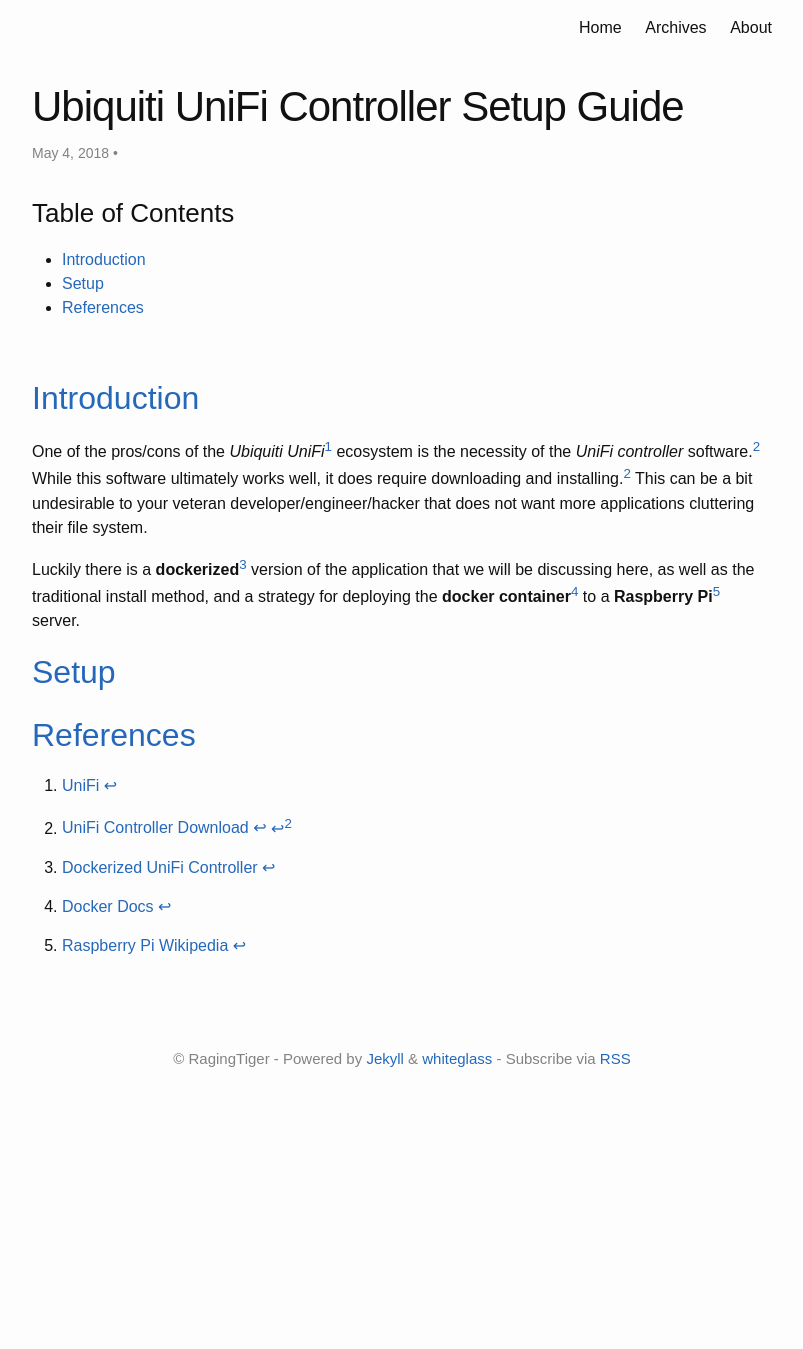
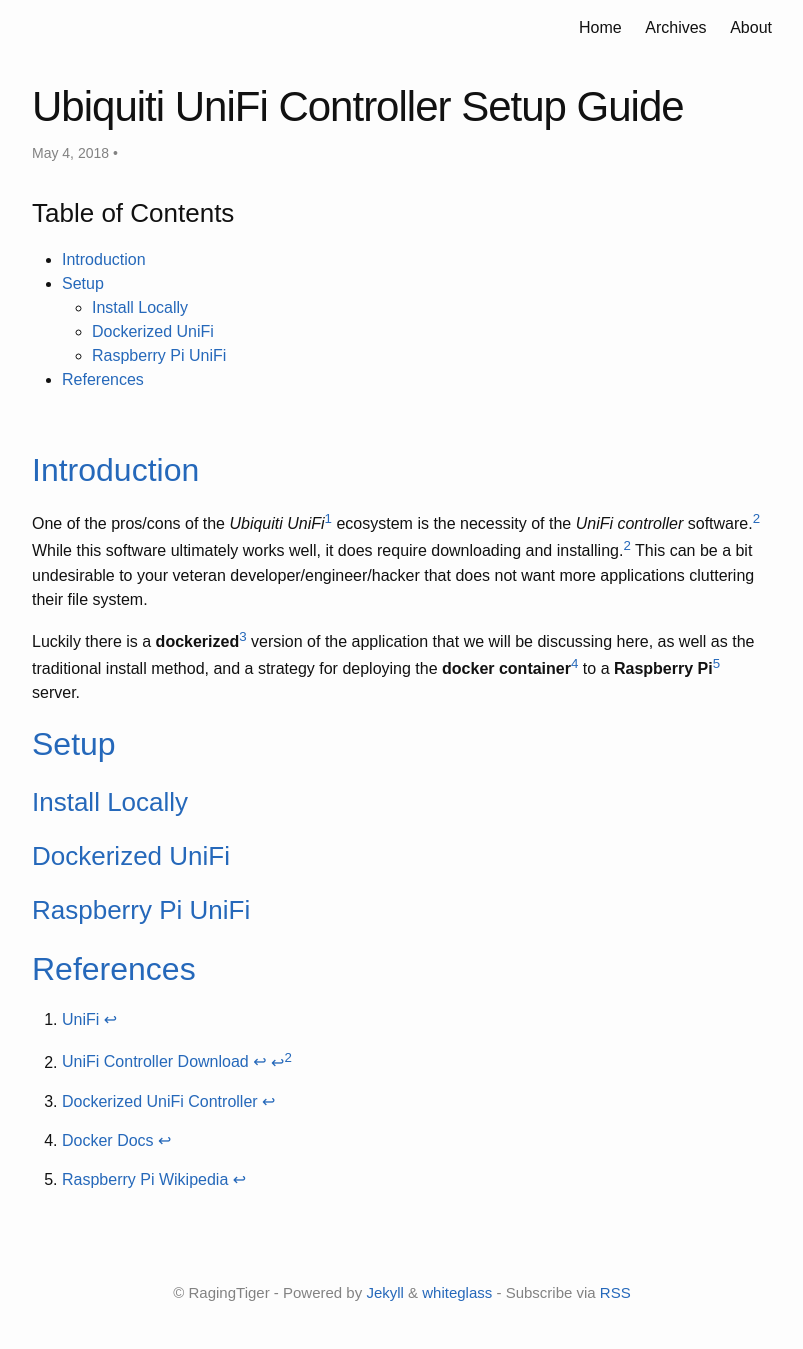
Before and after one commit to RagingTiger/RagingTiger.github.io, a Jekyll site: the page built from _posts/2018-05-04-ubq-unifi-controller-setup.md, in a window 1280 px wide. Shown: the whole page, without its empty margins (238-1041 px from the left). Built offline with Jekyll 4.4.1, drawn with Linux system fonts in a browser that asks for light colours; before the commit the page ends 1115 px from its top, so only the background shows below that.

Commit message:
Updated with more subsections

```diff
--- a/_posts/2018-05-04-ubq-unifi-controller-setup.md
+++ b/_posts/2018-05-04-ubq-unifi-controller-setup.md
@@ -7,6 +7,9 @@ category: [compsci, network, engineering, setup, enterprise, LAN]
 ### <a name="toc"></a> Table of Contents
 * [Introduction](#intro)
 * [Setup](#setup)
+  * [Install Locally](#local)
+  * [Dockerized UniFi](#dockerunifi)
+  * [Raspberry Pi UniFi](#unifipi)
 * [References](#references)
 
 <br>
@@ -18,7 +21,13 @@ well, it does require downloading and installing.[^fn2] This can be a bit undesi
 Luckily there is a **dockerized**[^fn3] version of the application that we will be discussing here, as well as the traditional install method, and a strategy for deploying the **docker container**[^fn4] to a **Raspberry Pi**[^fn5] server.
 
 
-## <a name="setup"></a> [Setup](#setup)
+## <a name="setup"></a> [Setup](#toc)
+
+### <a name="local"></a> [Install Locally](#toc)
+
+### <a name="dockerunifi"></a> [Dockerized UniFi](#toc)
+
+### <a name="unifirpi"></a> [Raspberry Pi UniFi](#toc)
 
 ## <a name="references"></a> [References](#toc)
 [^fn1]: [UniFi](https://unifi-sdn.ubnt.com/#consolidate)
```
Also changed, not shown: _posts/2018-05-04-ubq-unifi-ap-setup.md (+6 -2 lines).
